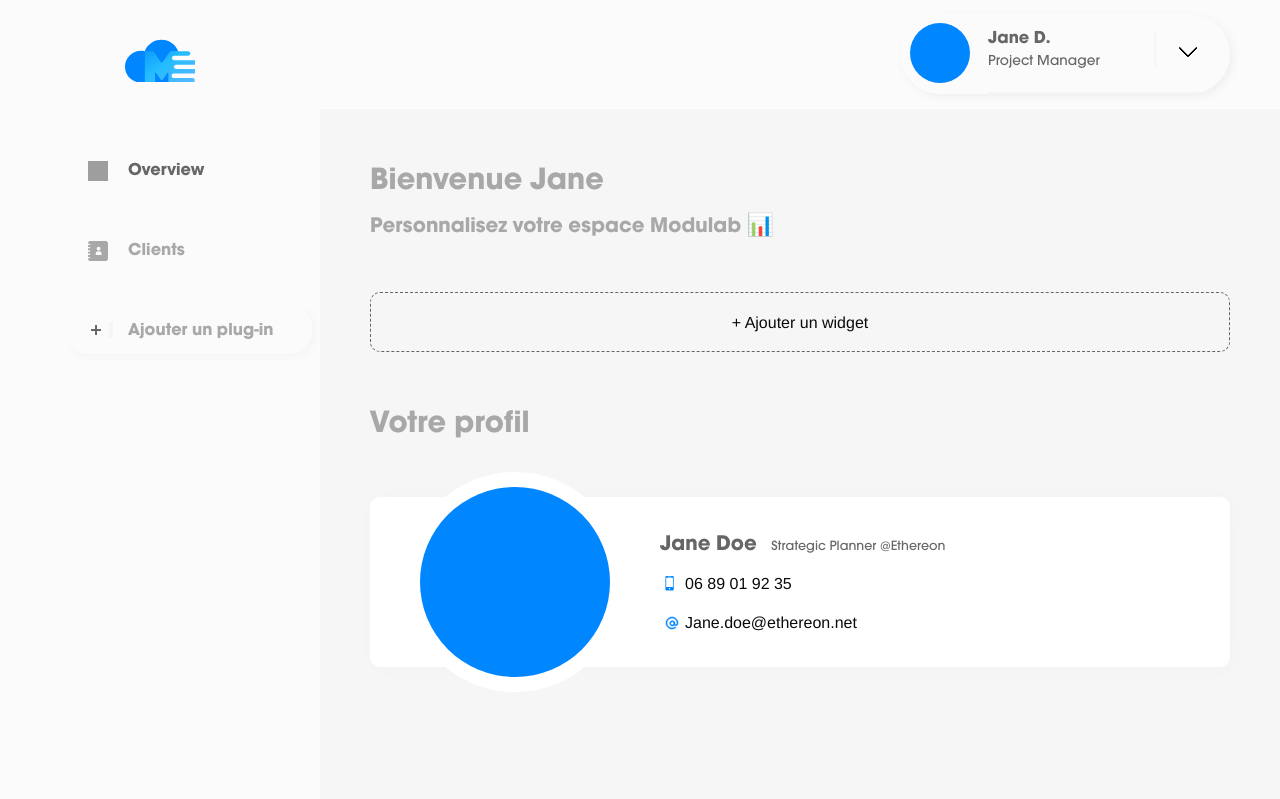
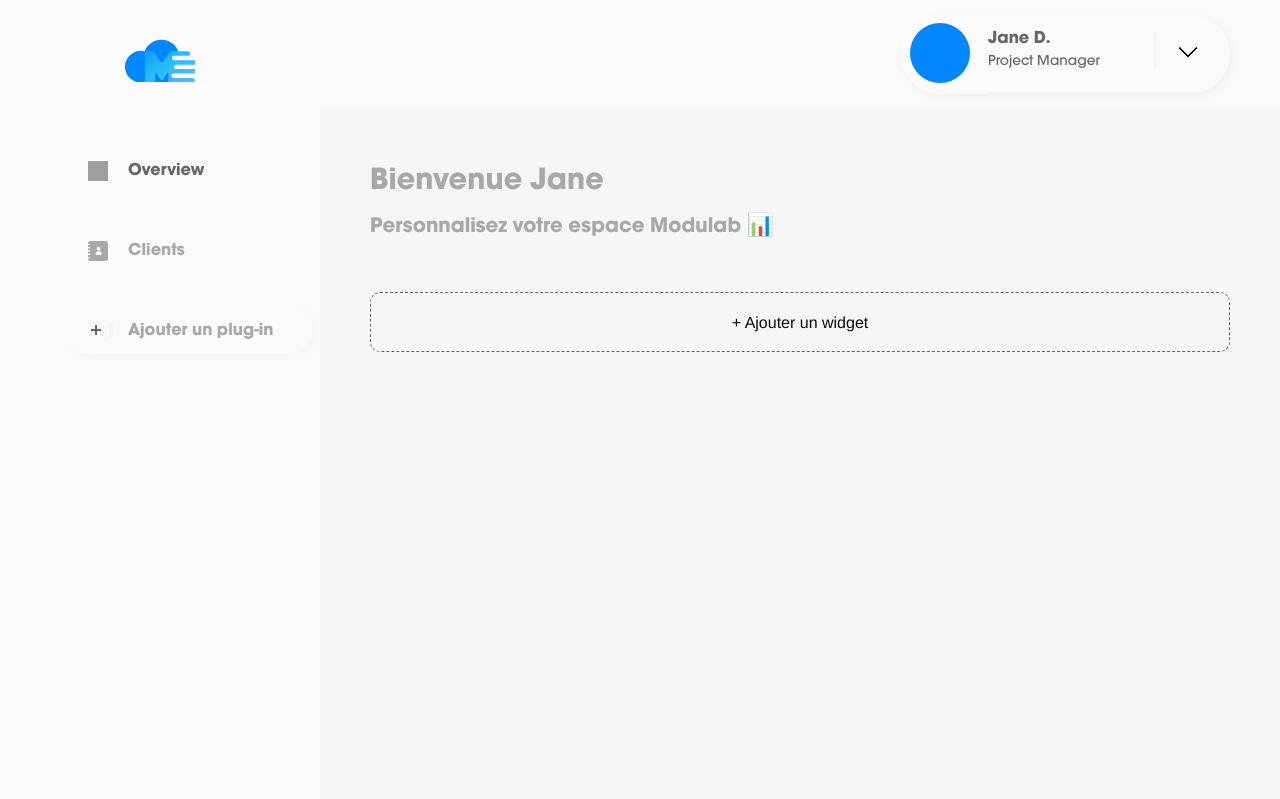
Before and after one commit to Rowlab/modulab, a PHP site: page /modulab/app/views/admin/index.php in a window 1280 px wide. Shown: the part 94-893 px from the top of the page. Run offline with PHP 8.4, Linux system fonts and the light colour scheme; style sheets or scripts are compiled from the project's sources; some libraries are stand-ins or nearby versions; grey boxes are pictures that could not be loaded.

Commit message:
Séparation des section en fichier tempalte

```diff
--- a/app/views/templates/home-base.php
+++ b/app/views/templates/home-base.php
@@ -20,33 +20,10 @@
         <?php include(ROOT . 'app/views/templates/home-topbar.php');?>
 
 
-      <div class="home__content">
-        <div class="home__content__wraper">
-          <h1 class="home__content__title">Bienvenue Jane</h1>
-          <h2 class="home__content__subtitle">Personnalisez votre espace Modulab 📊</h2>
-          <div class="home__content__wiget">
-            <p>+ Ajouter un widget</p>
-          </div>
-        </div>
 
-        <!-- ================= Profil user ================== -->
-        <div class="home__content__wraper">
-          <h1 class="home__content__title">Votre profil</h1>
-          <div class="home__content__profil__wraper">
-            <div class="home__content__profil__info">
-              <h3 class="home__content__profil__info__name">Jane Doe</h3>
-              <p class="home__content__profil__info__job">Strategic Planner @Ethereon</p>
-              <p class="home__content__profil__info__phone">06 89 01 92 35</p>
-              <p class="home__content__profil__info__email">Jane.doe@ethereon.net</p>
-              <div class="home__content__profil__info__modify">
+        <?php include(ROOT . 'app/views/templates/home-content.php');?>
+        <?php //include(ROOT . 'app/views/templates/home-profil.php');?>
 
-              </div>
-            </div>
-          </div>
-        </div>
-
-        <!-- ================= Profil user ================== -->
-        <?php include(ROOT . 'app/views/templates/home-profil.php');?>
       </div>
     </div>
   </div>
--- /dev/null
+++ b/app/views/templates/home-content.php
@@ -0,0 +1,8 @@
+<div class="home__content">
+  <div class="home__content__wraper">
+    <h1 class="home__content__title">Bienvenue Jane</h1>
+    <h2 class="home__content__subtitle">Personnalisez votre espace Modulab 📊</h2>
+    <div class="home__content__wiget">
+      <p>+ Ajouter un widget</p>
+    </div>
+  </div>
--- a/app/views/templates/home-profil.php
+++ b/app/views/templates/home-profil.php
@@ -1,9 +1,17 @@
-<!-- <div class="row fullWidth"> -->
+<!-- ================= Profil user ================== -->
+<div class="home__content__wraper">
+  <h1 class="home__content__title">Votre profil</h1>
+  <div class="home__content__profil__wraper">
+    <div class="home__content__profil__info">
+      <h3 class="home__content__profil__info__name">Jane Doe</h3>
+      <p class="home__content__profil__info__job">Strategic Planner @Ethereon</p>
+      <p class="home__content__profil__info__phone">06 89 01 92 35</p>
+      <p class="home__content__profil__info__email">Jane.doe@ethereon.net</p>
+      <div class="home__content__profil__info__modify">
 
-  <!-- //CODE ICI -->
-  <!-- Avent de code faire un "gulp img && gulp" + Modif dans un fichier sccs -->
-  <!-- <div class="columns medium-10 large-12 small-2">
+      </div>
+    </div>
+  </div>
+</div>
 
-  </div>
-
-</div> -->
+<!-- ================= Profil user ================== -->
--- a/app/views/templates/home-topbar.php
+++ b/app/views/templates/home-topbar.php
@@ -14,7 +14,7 @@
 
     <div class="home__account__user__more">
       <a href="/profil"> Profil</a>
-      <a href="#"> Déconnexion</a>
+      <a href="/admin/deconnexion"> Déconnexion</a>
     </div>
     </div>
   </div>
--- a/public/styles/views/_home-base.scss
+++ b/public/styles/views/_home-base.scss
@@ -9,6 +9,7 @@
 }
 
 .home{
+
   &__aside{
     display: flex;
     flex-direction: column;
@@ -126,6 +127,7 @@
       }
     }
   }
+
   &__content{
     height: calc(100vh - 110px);
     background-color: #f6f6f6;
@@ -137,11 +139,13 @@
       font-family: $avalon-bold;
 
     }
+
     &__subtitle{
       color: #a8a8a8;
       font-size: 22px;
       font-family: $avalon-bold;
     }
+
     &__wiget{
       margin-top: 50px;
       width: 100%;
@@ -156,6 +160,7 @@
         padding-bottom: 15px;
       }
     }
+
     &__wraper{
       margin-left: 50px;
       padding-top: 50px;
@@ -163,9 +168,12 @@
     }
 
     &__profil{
+
       &__info{
         width: calc(100% - 290px);
+
         p{margin-bottom: 13px}
+
         &__name{
           margin-top: 33px;
           display: inline-block;
@@ -174,12 +182,14 @@
           font-family: $avalon-bold;
           color: #666666;
         }
+
         &__job{
           display: inline-block;
           font-size: 14px;
           font-family: $avalon;
           color: #666666;
         }
+
         &__phone{
           position: relative;
           padding-left: 25px;
@@ -198,6 +208,7 @@
             background-size:100%;
           }
         }
+
         &__email{
           position: relative;
           padding-left: 25px;
@@ -216,7 +227,16 @@
             background-repeat: no-repeat;
           }
         }
+
+        &__modify{
+          position: absolute;
+          content: '';
+          top: 40px;
+          right: 40px;
+          background-image: url('../images/EDIT.svg');
+        }
       }
+
       &__wraper{
         margin-top: 50px;
         position: relative;
@@ -252,4 +272,5 @@
       }
     }
   }
+
 }
```
